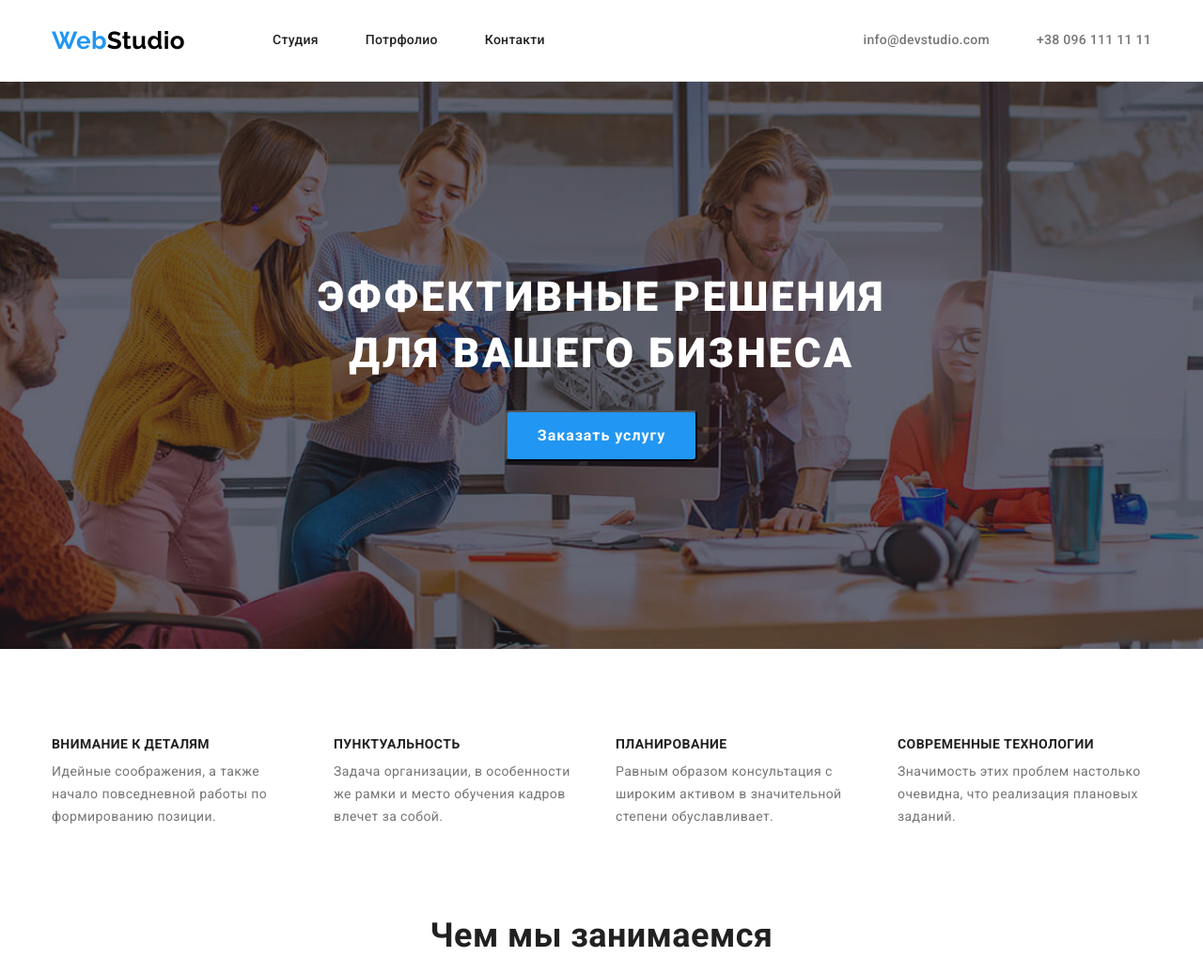
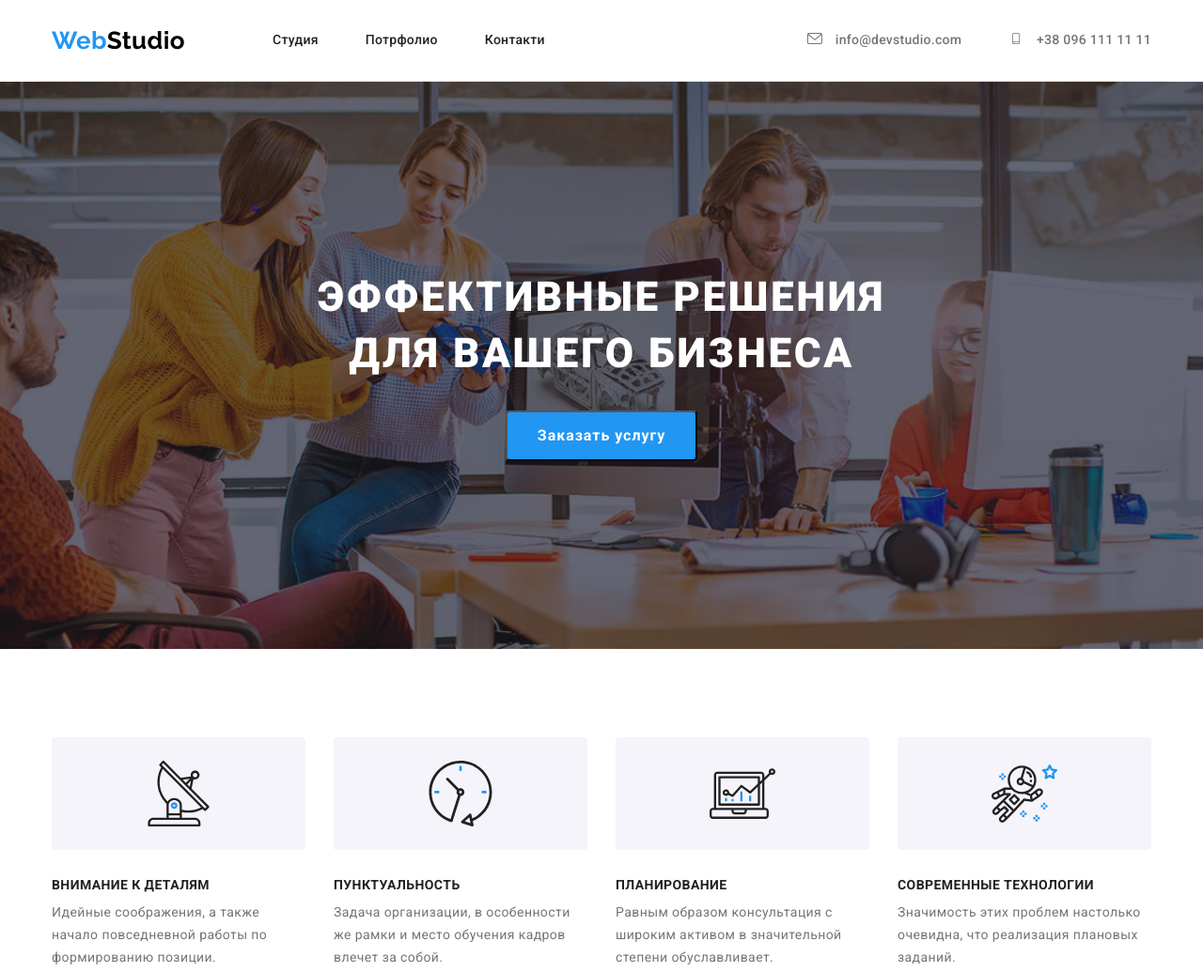
Before and after one commit to SvitlanaMatyuk/goit-markup-hw-04, a plain HTML site: page index.html in a window 1280 px wide. Shown: the top 1035 px of the page at 94% size. Drawn offline with nearby package versions, Linux system fonts and the light colour scheme.

Commit message:
завершує ДЗ 4

```diff
--- a/css/styles.css
+++ b/css/styles.css
@@ -133,7 +133,15 @@ img {
 .logo-item {
   color: #000000;
 }
-
+.contacts-head {
+  display: flex;
+  align-items: center;
+  justify-content: center;
+}
+.contacts-svg {
+  margin-right: 10px;
+  fill: currentColor;
+}
 .button-index {
   font-weight: bold;
   font-size: 16px;
@@ -229,6 +237,31 @@ img {
 
 .benefits-item {
   flex-basis: calc((100% - 4 * 30px) / 4);
+}
+.benefits-item::before {
+  display: block;
+  content: '';
+  height: 120px;
+  background-repeat: no-repeat;
+  background-position: center;
+  background-size: 70px 70px;
+  background-color: var(--button-backgr-color);
+  border-radius: 4px;
+  margin-bottom: 30px;
+
+  /* outline: 1px solid green; */
+}
+.ben-antenna::before {
+  background-image: url(../images/icons/feture-icons/antenna1.svg);
+}
+.ben-clock::before {
+  background-image: url(../images/icons/feture-icons/clock1.svg);
+}
+.ben-diag::before {
+  background-image: url(../images/icons/feture-icons/diagram1.svg);
+}
+.ben-ast::before {
+  background-image: url(../images/icons/feture-icons/astronaut1.svg);
 }
 .work-item {
   flex-basis: calc((100% - 3 * 30px) / 3);
@@ -393,6 +426,13 @@ img {
   font-size: 16px;
   line-height: 1.87;
 }
+.project-item:hover {
+  background: #ffffff;
+  border: 1px solid #eeeeee;
+  box-sizing: border-box;
+  box-shadow: 0px 1px 1px rgba(0, 0, 0, 0.12), 0px 4px 4px rgba(0, 0, 0, 0.06),
+    1px 4px 6px rgba(0, 0, 0, 0.16);
+}
 
 .card {
   padding-right: 24px;
@@ -415,8 +455,6 @@ img {
 }
 .footer-container {
   display: flex;
-  /* align-items: center; */
-  /* justify-content: center; */
 }
 
 .par-in-footer {
--- a/index.html
+++ b/index.html
@@ -26,14 +26,25 @@
                     <li class="menu-item"><a class="link link-accent" href="">Контакти</a></li>
                 </ul>
             </nav>
+            <div class="contacts-head">
                 <ul class="list list-nav">
                     <li class="contact-item">
-                    <a class="link link-accent link-address" href="mailto:info@devstudio.com">info@devstudio.com </a>
+                        <a class="link link-accent link-address" href="mailto:info@devstudio.com">
+                            <svg class="contacts-svg" width="16" height="12">
+                                <use href="./images/icons/sprite.svg#icon-envelope-icon"></use>
+                            </svg>
+                            info@devstudio.com
+                        </a>
                     </li>
                     <li class="contact-item">
-                    <a class="link link-accent link-address" href="tel:+380961111111"> +38 096 111 11 11</a>
+                        <a class="link link-accent link-address" href="tel:+380961111111">
+                            <svg class="contacts-svg" width="16" height="12">
+                                <use href="./images/icons/sprite.svg#icon-smartphone-icon"></use>
+                            </svg>
+                            +38 096 111 11 11</a>
                     </li>
                 </ul>
+            </div>
         </header>
     </div>
     <main>
@@ -47,19 +58,19 @@
             <div class="container">
                 <h2 class="visually-hidden">Наши преимущества</h2>
                 <ul class="list benefits-list card-set">
-                    <li class="item benefits-item">
+                    <li class="item benefits-item ben-antenna">
                         <h3 class="sub-title-text">Внимание к деталям</h3>
                         <p>Идейные соображения, а также начало повседневной работы по формированию позиции.</p>
                     </li>
-                    <li class="item benefits-item">
+                    <li class="item benefits-item ben-clock">
                         <h3 class="sub-title-text">Пунктуальность</h3>
                         <p>Задача организации, в особенности же рамки и место обучения кадров влечет за собой.</p>
                     </li>
-                    <li class="item benefits-item">
+                    <li class="item benefits-item ben-diag">
                         <h3 class="sub-title-text">Планирование</h3>
                         <p>Равным образом консультация с широким активом в значительной степени обуславливает.</p>
                     </li>
-                    <li class="item benefits-item">
+                    <li class="item benefits-item ben-ast">
                         <h3 class="sub-title-text">Современные технологии</h3>
                         <p>Значимость этих проблем настолько очевидна, что реализация плановых заданий.</p>
                     </li>
@@ -301,16 +312,19 @@
         <div class="footer-section">
             <div class="container footer-container">
                 <div class="contacts">
-                <a class="link logo-text logo-text-footer" href="index.html">Web<span class="logo-item-white">Studio</span></a>
+                    <a class="link logo-text logo-text-footer" href="index.html">Web<span
+                            class="logo-item-white">Studio</span></a>
                     <address>
                         <ul class="list">
                             <li class="adress-in-foot-list">
-                            <a class="link address-in-footer" href="https://goo.gl/maps/eZaEBdZkiq7512ZRA">г. Киев, пр-т
+                                <a class="link address-in-footer" href="https://goo.gl/maps/eZaEBdZkiq7512ZRA">г. Киев,
+                                    пр-т
                                     Леси
                                     Украинки, 26</a>
                             </li>
                             <li class="adress-in-foot-list">
-                            <a class="link address-in-footer-tr" href="mailto:info@devstudio.com">info@devstudio.com</a>
+                                <a class="link address-in-footer-tr"
+                                    href="mailto:info@devstudio.com">info@devstudio.com</a>
                             </li>
                             <li class="adress-in-foot-list">
                                 <a class="link address-in-footer-tr" href="tel:+380961111111">+38 096 111 11 11</a>
@@ -322,34 +336,38 @@
                     <p class="par-in-footer">присоединяйтесь</p>
                     <ul class="list social-icons social-icons-foot">
                         <li class="social-icons-item">
-        <a href="" class="social-icons-link social-icons-link-foot" target="_blank" rel="noopener noreferrer">
+                            <a href="" class="social-icons-link social-icons-link-foot" target="_blank"
+                                rel="noopener noreferrer">
                                 <svg class="social-icons-svg social-icons-svg-foot">
                                     <use href="./images/icons/sprite.svg#icon-instagram"></use>
                                 </svg>
                             </a>
                         </li>
                         <li class="social-icons-item">
-        <a href="" class="social-icons-link social-icons-link-foot" target="_blank" rel="noopener noreferrer">
+                            <a href="" class="social-icons-link social-icons-link-foot" target="_blank"
+                                rel="noopener noreferrer">
                                 <svg class="social-icons-svg social-icons-svg-foot">
                                     <use href="./images/icons/sprite.svg#icon-twitter"></use>
                                 </svg>
                             </a>
                         </li>
                         <li class="social-icons-item">
-        <a href="" class="social-icons-link social-icons-link-foot" target="_blank" rel="noopener noreferrer">
+                            <a href="" class="social-icons-link social-icons-link-foot" target="_blank"
+                                rel="noopener noreferrer">
                                 <svg class="social-icons-svg social-icons-svg-foot">
                                     <use href="./images/icons/sprite.svg#icon-facebook"></use>
                                 </svg>
                             </a>
                         </li>
                         <li class="social-icons-item">
-        <a href="" class="social-icons-link social-icons-link-foot" target="_blank" rel="noopener noreferrer">
+                            <a href="" class="social-icons-link social-icons-link-foot" target="_blank"
+                                rel="noopener noreferrer">
                                 <svg class="social-icons-svg social-icons-svg-foot">
                                     <use href="./images/icons/sprite.svg#icon-linkedin"></use>
                                 </svg>
                             </a>
                         </li>
-
+                    </ul>
                 </div>
             </div>
         </div>
```
Also changed, not shown: portfolio.html (+20 -7 lines). Lines whose indentation alone changed are shown as unchanged.
